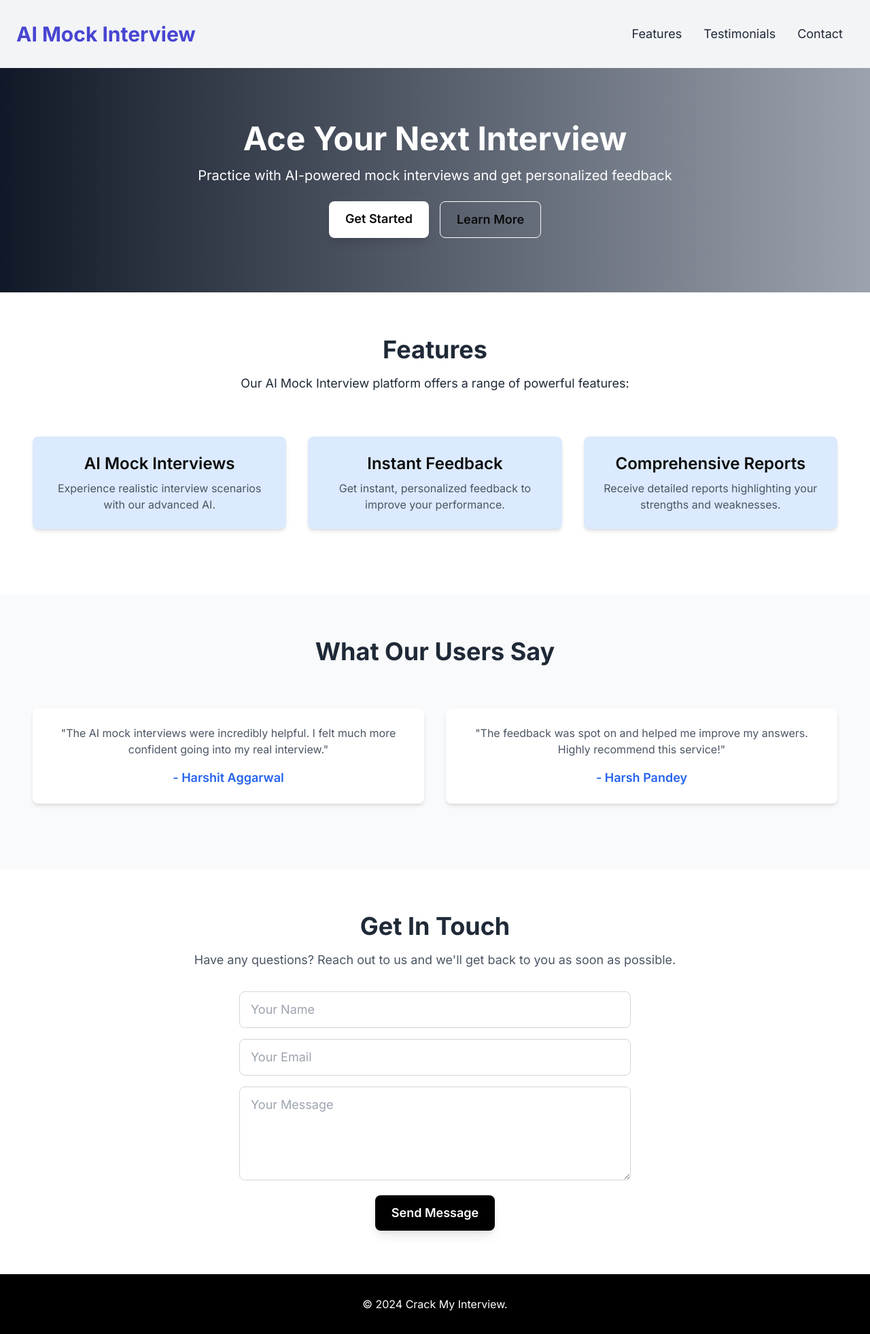
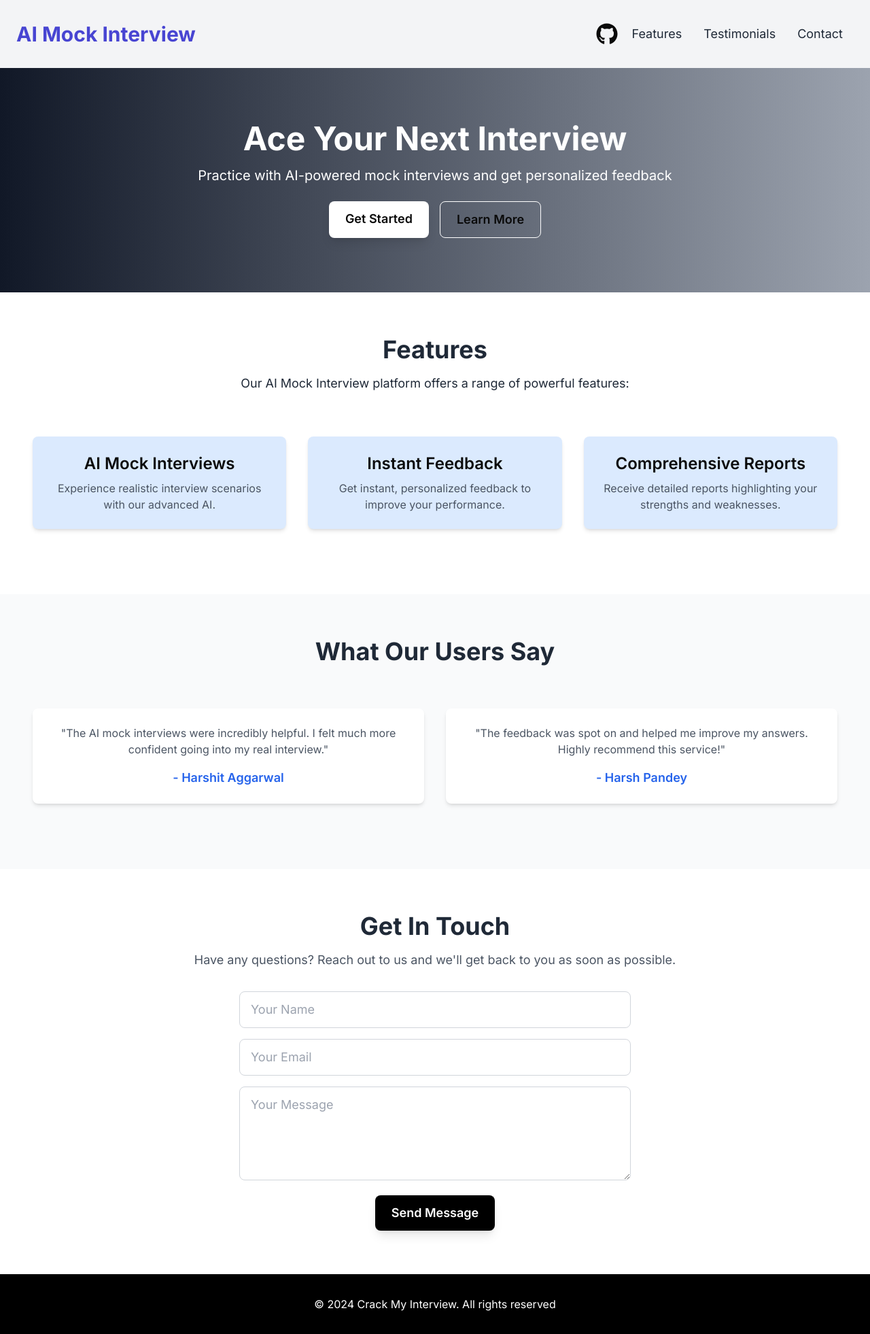
Before and after one commit to kartik3063/AI-MOCK-INTERVIEW, a Next.js app: page / in a window 1280 px wide. Shown: the whole page at 68% size. Built offline with nearby package versions, Linux system fonts and the light colour scheme; no server answers.

Commit message:
final commit

```diff
--- a/app/page.js
+++ b/app/page.js
@@ -26,7 +26,7 @@ const page = () => {
             <h1 className="text-3xl font-bold text-primary">AI Mock Interview</h1>
             <nav className="mt-4 md:mt-0 flex items-center">
               <div  >
-                {/* <a target='_blanck' href={"https://github.com/kartik3063"} ><FaGithub className="w-10 h-8"  /></a> */}
+                <a target='_blanck' href={"https://github.com/kartik3063"} ><FaGithub className="w-10 h-8"  /></a>
               </div>
               <div><a href="#features" className="text-lg text-gray-800 mx-2 md:mx-4">Features</a>
                 <a href="#testimonials" className="text-lg text-gray-800 mx-2 md:mx-4">Testimonials</a>
@@ -117,7 +117,7 @@ const page = () => {
       </main>
 
       <footer className="py-8 bg-black text-white text-center">
-        <p>© 2024 Crack My Interview.</p>
+        <p>© 2024 Crack My Interview. All rights reserved</p>
       </footer>
     </div>
   )
```
